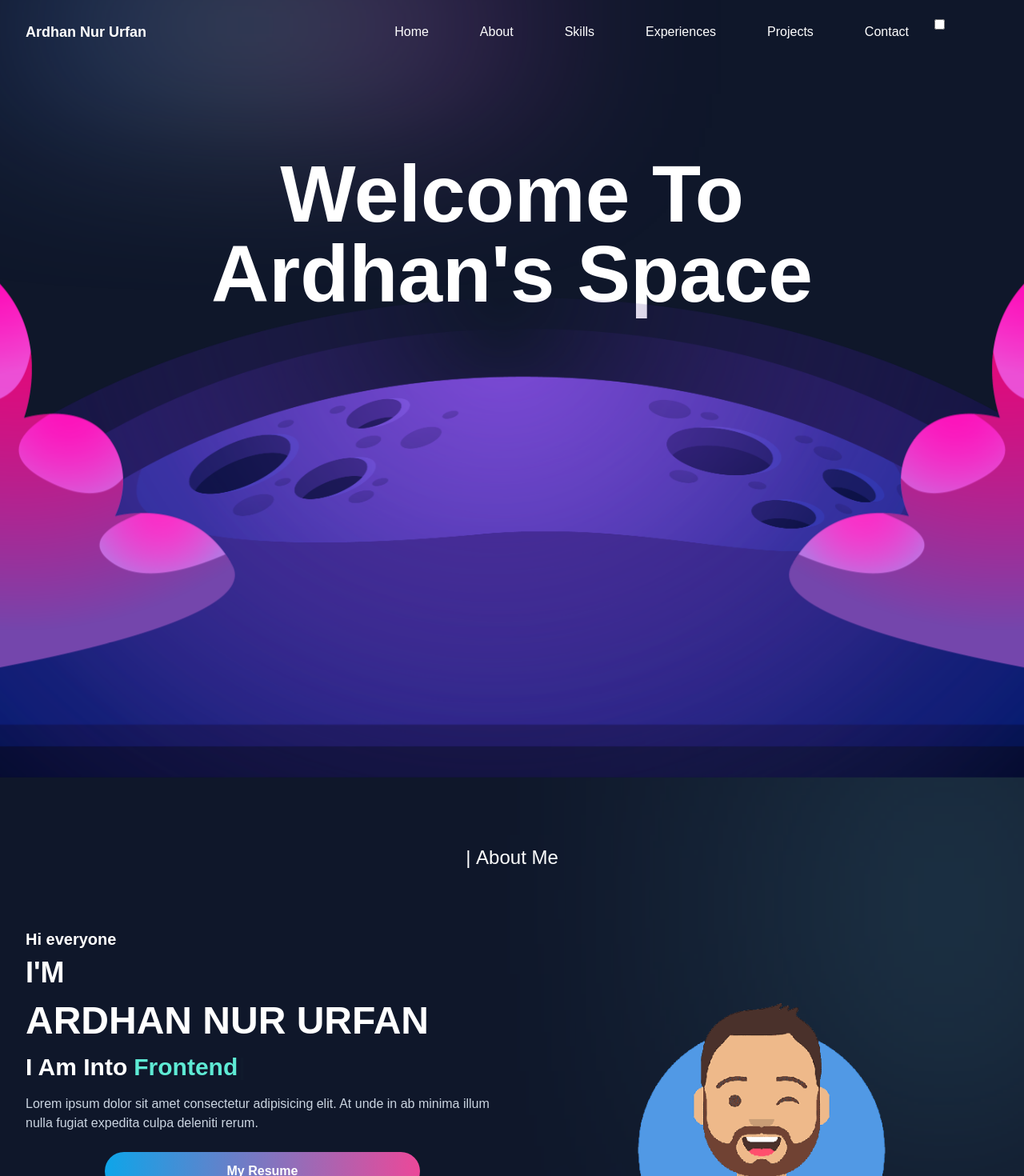
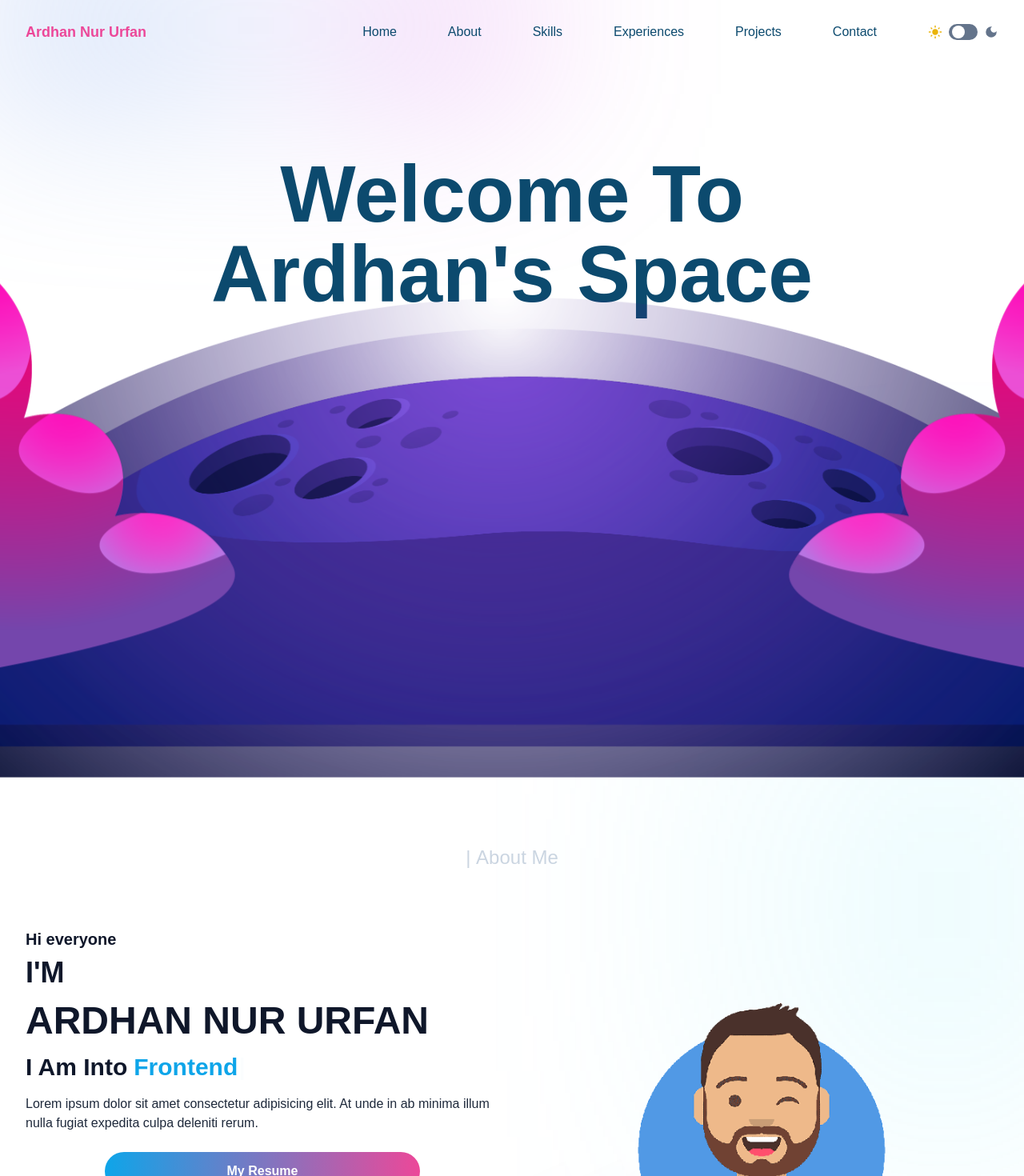
Before and after one commit to ardhanurfan/portofolio, a React (Vite) app: page / in a window 1280 px wide. Shown: the top 1470 px of the page at 80% size. Built offline with nearby package versions, Linux system fonts and the light colour scheme; a web font is replaced by a local one.

Commit message:
dark mode

```diff
--- a/src/App.tsx
+++ b/src/App.tsx
@@ -33,7 +33,7 @@ function App() {
   }, []);
   return (
     <>
-      <div className="overflow-hidden bg-slate-900">
+      <div className="overflow-hidden bg-white dark:bg-slate-900">
         <Navbar />
         <Hero />
         <About />
--- a/src/components/CustomTexts.tsx
+++ b/src/components/CustomTexts.tsx
@@ -12,7 +12,10 @@ export const TypingText = ({
 }) => (
   <motion.p
     variants={textContainer}
-    className={textStyles + " font-normal text-base text-white mt-[120px]"}
+    className={
+      textStyles +
+      " mt-[120px] text-base font-normal text-pink-900 dark:text-white"
+    }
   >
     {Array.from(titles).map((letter, index) => (
       <motion.span variants={textVariant2} key={index}>
@@ -33,7 +36,7 @@ export const TitleText = ({
     variants={textContainer}
     className={
       textStyles +
-      " mt-2 font-bold text-[32px] text-white leading-[32px] md:leading-[64px] md:text-[64px] mb-4 md:py-8"
+      " mb-4 mt-2 text-[32px] font-bold leading-[32px] text-sky-900 dark:text-white md:py-8 md:text-[64px] md:leading-[64px]"
     }
   >
     {titles}
--- a/src/components/Navbar.tsx
+++ b/src/components/Navbar.tsx
@@ -49,7 +49,10 @@ function Navbar() {
           <div className="container">
             <div className="relative flex items-center justify-between">
               <div className="px-4">
-                <a href="#" className="block py-4 text-lg font-bold text-white">
+                <a
+                  href="#"
+                  className="block py-4 text-lg font-bold text-pink-500 dark:text-white"
+                >
                   Ardhan Nur Urfan
                 </a>
               </div>
@@ -68,7 +71,7 @@ function Navbar() {
 
                 <nav
                   id="nav-menu"
-                  className="absolute right-0 top-full hidden w-full max-w-[250px] rounded-md bg-slate-800 py-5 shadow-lg lg:static lg:block lg:max-w-full lg:rounded-none lg:bg-transparent lg:shadow-none"
+                  className="absolute right-0 top-full hidden w-full max-w-[250px] rounded-md bg-white py-5 shadow-lg dark:bg-slate-800 lg:static lg:block lg:max-w-full lg:rounded-none lg:bg-transparent lg:shadow-none lg:dark:bg-transparent"
                 >
                   <ul className="block lg:flex">
                     <li className="group">
@@ -101,7 +104,7 @@ function Navbar() {
                         Contact
                       </a>
                     </li>
-                    <li className="group h-[40px] w-[80px]">
+                    <li className="flex items-center pl-8">
                       <ToggleDarkMode></ToggleDarkMode>
                     </li>
                   </ul>
--- a/src/components/ToggleDarkMode.tsx
+++ b/src/components/ToggleDarkMode.tsx
@@ -1,27 +1,74 @@
+import { useEffect, useState } from "react";
 import "../style/toggleDarkMode.css";
+import { MdDarkMode, MdLightMode } from "react-icons/md";
 
-const ToggleDarkMode = () => (
+const ToggleDarkMode = () => {
+  const [isDark, setDark] = useState(true);
+
+  const changeMode = () => {
+    if (isDark) {
+      setDark(false);
+      localStorage.setItem("theme", "light");
+      document.documentElement.classList.remove("dark");
+    } else {
+      setDark(true);
+      localStorage.setItem("theme", "dark");
+      document.documentElement.classList.add("dark");
+    }
+  };
+
+  useEffect(() => {
+    const localStorageMode = localStorage.getItem("theme");
+
+    if (localStorageMode === "dark") {
+      setDark(true);
+    } else {
+      setDark(false);
+    }
+
+    if (
+      localStorage.theme === "dark" ||
+      (!("theme" in localStorage) &&
+        window.matchMedia("(prefers-color-scheme: dark)").matches)
+    ) {
+      document.documentElement.classList.add("dark");
+    } else {
+      document.documentElement.classList.remove("dark");
+    }
+  }, []);
+
+  return (
     <>
-    <div className="switch">
-      <input type="checkbox" name="toggle" />
-      <label htmlFor="toggle">
-        <i className="bulb">
-          <span className="bulb-center"></span>
-          <span className="filament-1"></span>
-          <span className="filament-2"></span>
-          <span className="reflections">
-            <span></span>
+      <div className="mt-2 flex items-center lg:mt-0">
+        <span
+          className={
+            isDark ? "mr-2 text-slate-500" : "mr-2 text-yellow-500" + " text-lg"
+          }
+        >
+          <MdLightMode></MdLightMode>
         </span>
-          <span className="sparks">
-            <i className="spark1"></i>
-            <i className="spark2"></i>
-            <i className="spark3"></i>
-            <i className="spark4"></i>
+        <input
+          type="checkbox"
+          onChange={changeMode}
+          checked={isDark}
+          className="hidden"
+          id="dark-toggle"
+        />
+        <label htmlFor="dark-toggle">
+          <div className="flex h-5 w-9 cursor-pointer items-center rounded-full bg-slate-500 p-1">
+            <div className="toggle-circle h-4 w-4 rounded-full bg-white transition duration-300 ease-in-out"></div>
+          </div>
+        </label>
+        <span
+          className={
+            isDark ? "ml-2 text-sky-500" : "ml-2 text-slate-500" + " text-lg"
+          }
+        >
+          <MdDarkMode></MdDarkMode>
         </span>
-        </i>
-      </label>
       </div>
     </>
   );
+};
 
 export default ToggleDarkMode;
--- a/src/index.css
+++ b/src/index.css
@@ -111,35 +111,35 @@
 }
 
 .interWidth {
-  @apply lg:w-[80%] w-[100%];
+  @apply w-[100%] lg:w-[80%];
 }
 
 .paddings {
-  @apply sm:p-16 lg:p-8 px-6 py-12;
+  @apply px-6 py-12 sm:p-16 lg:p-8;
 }
 
 .yPaddings {
-  @apply lg:py-32 py-16;
+  @apply py-16 lg:py-32;
 }
 
 .xPaddings {
-  @apply sm:px-16 px-6;
+  @apply px-6 sm:px-16;
 }
 
 .topPaddings {
-  @apply sm:pt-16 lg:pt-8 pt-12;
+  @apply pt-12 sm:pt-16 lg:pt-8;
 }
 
 .bottomPaddings {
-  @apply sm:pb-16 lg:pb-8 pb-12;
+  @apply pb-12 sm:pb-16 lg:pb-8;
 }
 
 .flexCenter {
-  @apply flex justify-center items-center;
+  @apply flex items-center justify-center;
 }
 
 .flexStart {
-  @apply flex justify-start items-start;
+  @apply flex items-start justify-start;
 }
 
 .flexEnd {
@@ -148,7 +148,7 @@
 
 /* hero section */
 .heroHeading {
-  @apply font-bold lg:text-[100px] md:text-[80px] text-[48px] lg:leading-[100px] md:leading-[80px] leading-[64px] text-white;
+  @apply text-[48px] font-bold leading-[64px] text-sky-900 dark:text-white md:text-[80px] md:leading-[80px] lg:text-[100px] lg:leading-[100px];
 }
 
 .segitiga-kiri {
--- a/src/sections/About.tsx
+++ b/src/sections/About.tsx
@@ -24,21 +24,24 @@ function About() {
             textStyles="font-light mt-8 text-base md:text-xl lg:text-2xl text-slate-300 flexCenter lg:mb-12"
             titles="| About Me"
           ></TypingText>
-          <div className="flex flex-wrap relative z-10">
+          <div className="relative z-10 flex flex-wrap">
             <div
               data-aos="fade-up-right"
-              className="w-full self-center px-4 py-4 lg:w-1/2"
+              className="w-full self-center px-4 py-4 text-slate-900 dark:text-white lg:w-1/2"
             >
-              <h1 className="text-base font-semibold text-white py-2 lg:text-xl">
+              <h1 className="py-2 text-base  font-semibold lg:text-xl">
                 Hi everyone
                 <span className="mt-2 block text-2xl lg:text-4xl">I'M</span>
               </h1>
-              <h1 className="text-white font-bold text-4xl py-2 lg:text-5xl">
+              <h1 className="py-2 text-4xl font-bold lg:text-5xl">
                 ARDHAN NUR URFAN
               </h1>
-              <h2 className="text-white font-bold text-xl py-2 lg:text-3xl flex">
+              <h2 className="flex py-2 text-xl font-bold lg:text-3xl">
                 I Am Into
-                <span id="type" className="ml-2 text-teal-300">
+                <span
+                  id="type"
+                  className="ml-2 text-sky-500 dark:text-teal-300"
+                >
                   <Typewriter
                     options={{
                       strings: [
@@ -55,34 +58,34 @@ function About() {
                 </span>
               </h2>
 
-              <p className="py-2 text-slate-300">
+              <p className="py-2 text-slate-800 dark:text-slate-300">
                 Lorem ipsum dolor sit amet consectetur adipisicing elit. At unde
                 in ab minima illum nulla fugiat expedita culpa deleniti rerum.
               </p>
-              <div className="flex w-full py-4 justify-center">
+              <div className="flex w-full justify-center py-4">
                 <a
                   href=""
-                  className="text-base text-center font-semibold text-white py-3 w-2/3 rounded-full bg-gradient-to-r from-sky-500 to-pink-500 hover:opacity-50 transition duration-500 ease-in-out"
+                  className="w-2/3 rounded-full bg-gradient-to-r from-sky-500 to-pink-500 py-3 text-center text-base font-semibold text-white transition duration-500 ease-in-out hover:opacity-50"
                 >
                   My Resume
                 </a>
               </div>
-              <div className="flex w-full py-4 justify-center">
+              <div className="flex w-full justify-center py-4">
                 <a
                   href="https://github.com/ardhanurfan"
-                  className="w-9 h-9 rounded-full flex justify-center items-center border-2 border-slate-500 text-slate-500 mr-3 hover:text-white hover:border-white hover:bg-pink-500 lg:h-14 lg:w-14 lg:text-3xl lg:mr-6"
+                  className="mr-3 flex h-9 w-9 items-center justify-center rounded-full border-2 border-slate-500 text-slate-500 hover:border-white hover:bg-pink-500 hover:text-white lg:mr-6 lg:h-14 lg:w-14 lg:text-3xl"
                 >
                   <AiFillGithub></AiFillGithub>
                 </a>
                 <a
                   href="https://instagram.com/ardhanurfan_"
-                  className="w-9 h-9 rounded-full flex justify-center items-center border-2 border-slate-500 text-slate-500 mr-3 hover:text-white hover:border-white hover:bg-pink-500 lg:h-14 lg:w-14 lg:text-3xl lg:mr-6"
+                  className="mr-3 flex h-9 w-9 items-center justify-center rounded-full border-2 border-slate-500 text-slate-500 hover:border-white hover:bg-pink-500 hover:text-white lg:mr-6 lg:h-14 lg:w-14 lg:text-3xl"
                 >
                   <BsInstagram></BsInstagram>
                 </a>
                 <a
                   href="https://www.linkedin.com/in/ardhanurfan/"
-                  className="w-9 h-9 rounded-full flex justify-center items-center border-2 border-slate-500 text-slate-500 hover:text-white hover:border-white hover:bg-pink-500 lg:h-14 lg:w-14 lg:text-3xl"
+                  className="flex h-9 w-9 items-center justify-center rounded-full border-2 border-slate-500 text-slate-500 hover:border-white hover:bg-pink-500 hover:text-white lg:h-14 lg:w-14 lg:text-3xl"
                 >
                   <AiFillLinkedin></AiFillLinkedin>
                 </a>
@@ -95,7 +98,7 @@ function About() {
               <img
                 src="/avatar.png"
                 alt="Ardhan Nur Urfan"
-                className="max-w-full mx-auto lg:right-0"
+                className="mx-auto max-w-full lg:right-0"
               />
             </div>
           </div>
--- a/src/sections/Experience.tsx
+++ b/src/sections/Experience.tsx
@@ -25,7 +25,7 @@ function Experience() {
           ></TitleText>
         </motion.div>
         <div data-aos="zoom-in" data-aos-delay="0" className="container">
-          <div className="absolute -z-10 h-full w-1 rounded-full bg-slate-300 lg:left-1/2"></div>
+          <div className="absolute -z-10 h-full w-1 rounded-full bg-sky-950 dark:bg-slate-300 lg:left-1/2"></div>
           <ExperienceCard
             title={"Involuntir"}
             position={"Mobile App Developer | Internship"}
--- a/src/style/navbar.css
+++ b/src/style/navbar.css
@@ -1,5 +1,5 @@
 .hamburger-line {
-  @apply my-2 block h-[2px] w-[30px] bg-white transition duration-300 ease-in-out;
+  @apply my-2 block h-[2px] w-[30px] bg-sky-900 transition duration-300 ease-in-out dark:bg-white;
 }
 
 .hamburger-active > span:nth-child(1) {
@@ -15,10 +15,10 @@
 }
 
 .navbar-fixed {
-  @apply fixed z-[999] bg-slate-800 bg-opacity-70 backdrop-blur-sm;
-  box-shadow: inset 0 -1px 0 0 rgba(0, 0, 0, 0.2);
+  @apply fixed z-[999] bg-slate-100 bg-opacity-70 backdrop-blur-sm dark:bg-slate-800 dark:bg-opacity-70;
+  box-shadow: inset 0 -1px 0 0 rgba(0, 0, 0, 0.1);
 }
 
 .nav-items {
-  @apply mx-8 flex py-2 text-base text-white group-hover:text-slate-500;
+  @apply mx-8 flex py-2 text-base text-sky-900 group-hover:text-pink-500 dark:text-white group-hover:dark:text-slate-500;
 }
--- a/src/style/toggleDarkMode.css
+++ b/src/style/toggleDarkMode.css
@@ -0,0 +1,3 @@
+#dark-toggle:checked ~ label div.toggle-circle {
+  @apply translate-x-3;
+}
--- a/tailwind.config.js
+++ b/tailwind.config.js
@@ -1,6 +1,7 @@
 /** @type {import('tailwindcss').Config} */
 export default {
   content: ["./index.html", "./src/**/*.{js,ts,jsx,tsx}"],
+  darkMode: "class",
   theme: {
     container: {
       center: true,
```
Also changed, not shown: src/components/Footer.tsx (+13 -13 lines), src/sections/Contact.tsx (+11 -11 lines). Lines whose indentation alone changed are shown as unchanged.
